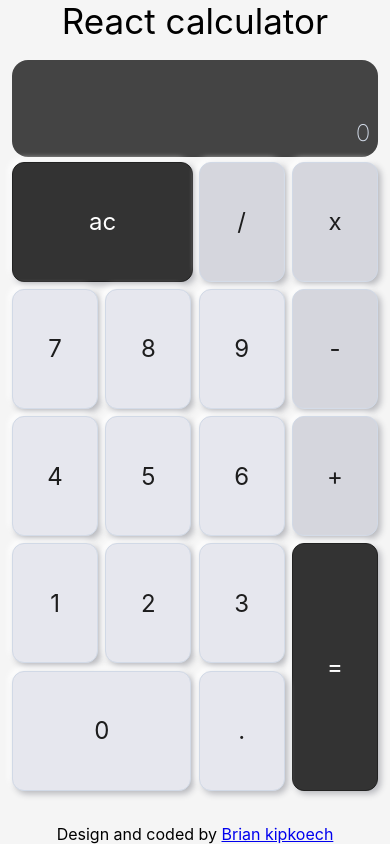
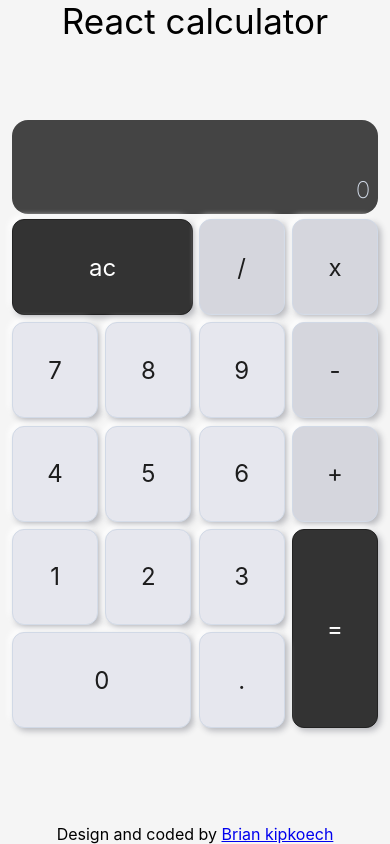
Before and after one commit to Brian-kipkoech-mutai/React-calculator, a React (Create React App) app: page / in a window 390 px wide. Built offline with nearby package versions, Linux system fonts and the light colour scheme.

Commit message:
responsive design

```diff
--- a/src/appstyling/caculator.css
+++ b/src/appstyling/caculator.css
@@ -72,7 +72,7 @@
  font-size: 1.5em;
  display: grid;
  grid-template-columns: repeat(4, 1fr);
- grid-template-rows: repeat(5,  minmax(2em , 5em));
+ grid-template-rows: repeat(5,  minmax(2em , 4em));
  gap: 0.3em;
  border-radius: 2em;
  height: 100%;
```
